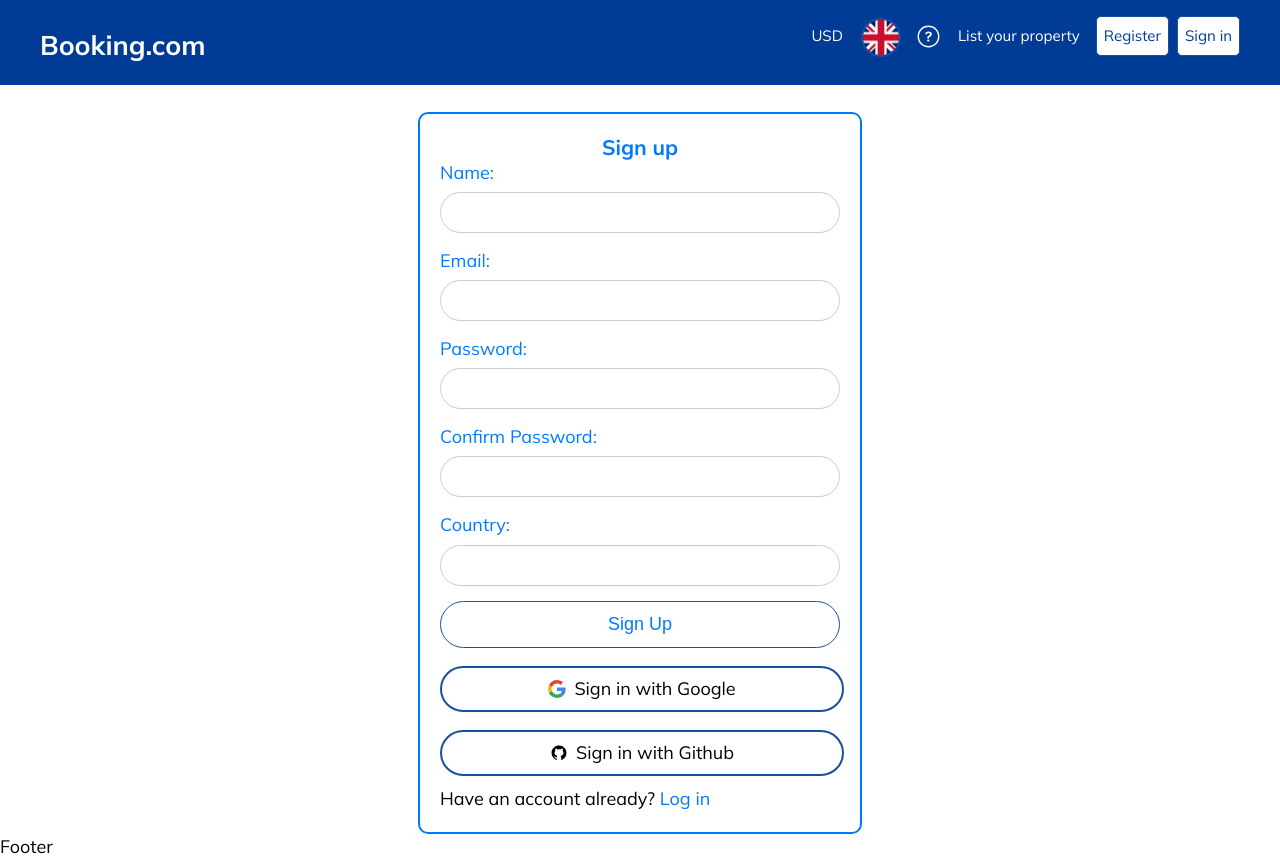
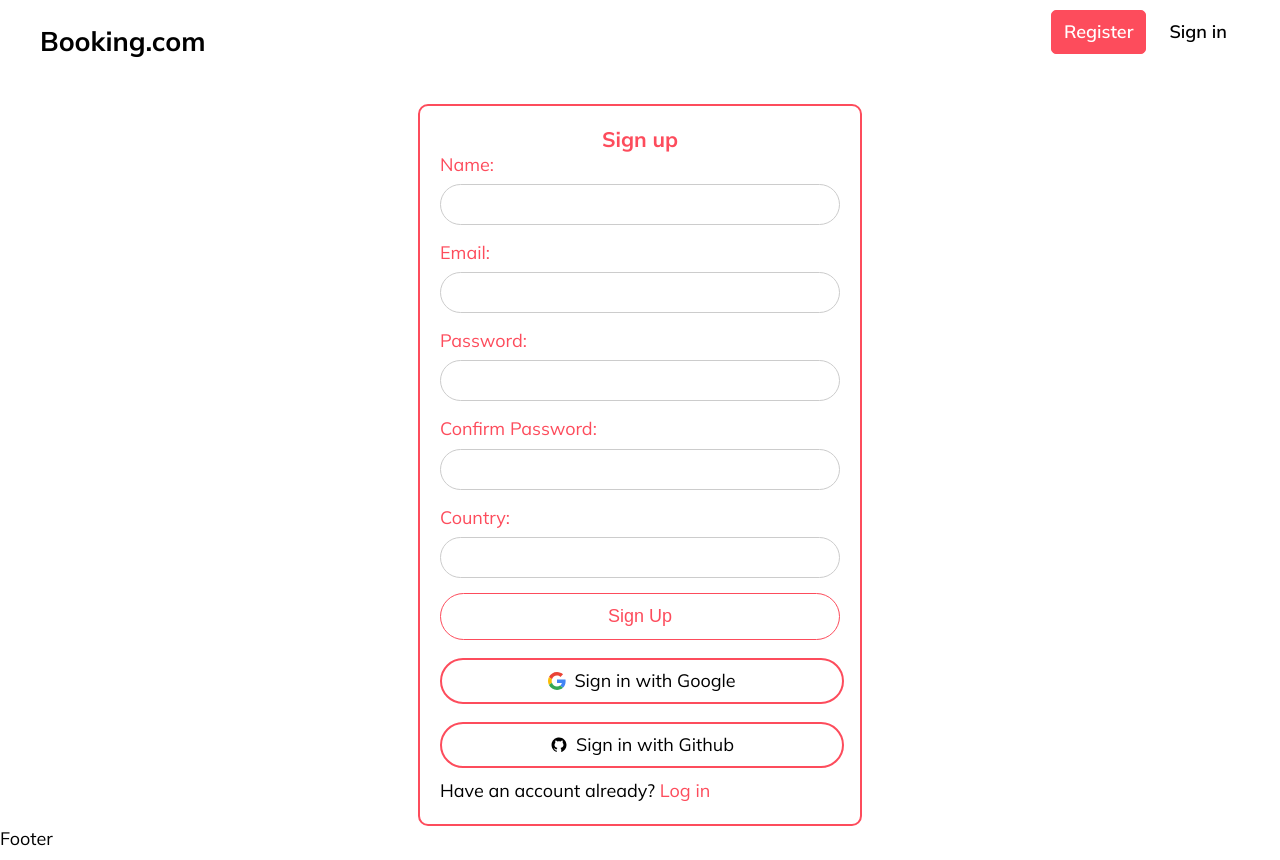
Before and after one commit to Vaish1401/stayvista-booking-app, a React (Vite) app: page /signup in a window 1280 px wide. Built offline with nearby package versions, Linux system fonts and the light colour scheme.

Commit message:
color and design change

```diff
--- a/src/components/SearchHotel/SearchHotel.css
+++ b/src/components/SearchHotel/SearchHotel.css
@@ -57,9 +57,10 @@
   background-color: var(--border-color);
   padding: 9px 24px;
   transition: all 0.4s;
-  color: var(--parimary-secondary);
+  color: var(--primary-color);
   cursor: pointer;
   &:hover {
+    color: var(--parimary-secondary);
     background-color: var(--primary-color);
   }
 }
@@ -73,7 +74,7 @@
   transform: translate(630px, 5px);
   border-radius: 10px;
   padding: 30px;
-  background-color: var(--parimary-secondary);
+  background-color: var(--primary-color);
 }
 
 .people__container {
--- a/src/components/common/Header.css
+++ b/src/components/common/Header.css
@@ -1,9 +1,8 @@
 .header-section {
-  color: #fff;
   width: 100%;
   transform: translateY(0);
   transition: 0.5s all;
-  background-color: var(--primary-color);
+  background-color: var(--parimary-secondary);
   padding: 10px 0 5px 0;
 }
 
@@ -13,10 +12,6 @@
   justify-content: space-between;
 }
 
-.header__nav--links {
-  display: flex;
-}
-
 .header__logo h1 {
   font-family: math;
 }
@@ -24,132 +19,33 @@
 .header__links {
   display: flex;
   align-items: center;
-  gap: 2px;
-}
-
-.mobile__menu--header__links a:hover {
-  color: var(--parimary-secondary);
-  background-color: var(--hover-color);
+  gap: 10px;
 }
 
 .header__links a {
   list-style: none;
-  padding: 8px 8px;
+  padding: 8px 12px;
   transition: all 0.3s;
   border-radius: 5px;
-  color: var(--parimary-secondary);
+  font-weight: 600;
   display: flex;
+}
+
+.button-primary {
+  color: var(--primary-color);
+  border: 1px solid var(--hover-color);
+  background-color: var(--hover-color);
   &:hover {
-    background-color: var(--hover-color);
+    color: var(--parimary-secondary);
+    background-color: var(--primary-color);
   }
 }
 
-.header__link--image {
-  width: 36px;
-  height: 36px;
+.button-secondary {
+  border: 1px solid var(--primary-color);
 }
 
-.header__links a img {
-  width: 100%;
+.button-secondary:hover {
+  color: var(--hover-color);
+  border: 1px solid var(--hover-color);
 }
-
-ul.header__links.users li a {
-  display: flex;
-  align-items: center;
-  gap: 5px;
-}
-
-.header__link {
-  text-decoration: none;
-  font-size: 15px;
-  font-weight: 400;
-}
-
-.mobile__nav--bar,
-.mobile__nav--logo,
-.mobile__menu {
-  display: none;
-}
-
-.header__link img {
-  border: 2px solid var(--hover-color);
-  border-radius: 50%;
-  height: 35px;
-  width: 35px;
-}
-
-.header__link svg {
-  width: 1.5rem;
-  height: 1.5rem;
-}
-
-.header__links.links--button {
-  gap: 8px;
-}
-
-@media screen and (max-width: 600px) {
-  .header__links {
-    display: none;
-  }
-
-  .header__logo {
-    display: none;
-  }
-
-  .mobile__nav--bar {
-    display: block;
-    color: black !important;
-  }
-
-  .mobile__nab--hamburger {
-    display: block;
-  }
-
-  .mobile__nav--logo {
-    display: block;
-  }
-
-  .mobile__menu {
-    color: black;
-    display: flex;
-    flex-direction: column;
-    text-align: center;
-    background: rgb(20 160 119 / 90%);
-  }
-
-  .mobile__menu--header__links {
-    display: flex;
-    flex-direction: column;
-    gap: 8px;
-  }
-
-  .mobile__nab--hamburger svg {
-    color: black;
-  }
-
-  .mobile__nav--bar {
-    display: flex;
-    justify-content: space-between;
-    align-items: center;
-    width: 100%;
-    margin: 0 15px;
-  }
-
-  .mobile__nav--right {
-    display: flex;
-    align-items: center;
-    color: red;
-  }
-
-  .mobile__nav--items {
-    display: flex;
-    align-items: center;
-    gap: 13px;
-  }
-
-  .mobile__nav--user {
-    display: flex;
-    align-items: center;
-    gap: 6px;
-  }
-}
--- a/src/components/common/Header.jsx
+++ b/src/components/common/Header.jsx
@@ -2,20 +2,12 @@
 import Container from "./Container";
 import "react-date-range/dist/styles.css"; // main css file
 import "react-date-range/dist/theme/default.css"; // theme css file
-// import { RxHamburgerMenu } from "react-icons/rx";
-// import { GoSignOut } from "react-icons/go";
-// import { RxCross2 } from "react-icons/rx";
-// import defaultUser from "../../assets/default__user.png";
-import { IoIosHelpCircleOutline } from "react-icons/io";
-
-import language from "../../assets/language.png";
 
 import "./Header.css";
 import { useContext } from "react";
 import { AuthContext } from "../../AuthProvider/AuthProvider";
 
 const Header = () => {
-  // const [isShow, setIsShow] = useState(false);
   const { state, logout } = useContext(AuthContext);
 
   const handleLogOut = () => {
@@ -25,57 +17,24 @@
     <header className="header-section">
       <Container>
         <nav className="header__content">
-          {/* <div className="mobile__nav--bar">
-            <div className="mobile__nav--logo">
-              <Logo />
-            </div>
-            <ul className="mobile__nav--items">
-              {user?.email ? (
-                <li className="mobile__nav--user header__link">
-                  <img
-                    src={user?.photoURL ? user?.photoURL : defaultUser}
-                    alt=""
-                  />
-                  <span>{user.displayName}</span>
-                </li>
-              ) : null}
-              <li
-                className="mobile__nab--hamburger"
-                onClick={() => setIsShow(!isShow)}
-              >
-                {isShow ? <RxCross2 /> : <RxHamburgerMenu />}
-              </li>
-            </ul>
-          </div> */}
           <div className="header__logo">
             <h2>Booking.com</h2>
           </div>
           <div className="header__nav--links">
-            <ul className="header__links">
-              <NavLink className="header__link">USD</NavLink>
-
-              <NavLink className="header__link">
-                <div className="header__link--image">
-                  <img src={language} alt="" />
-                </div>
-              </NavLink>
-
-              <NavLink className="header__link">
-                <IoIosHelpCircleOutline />
-              </NavLink>
-            </ul>
-            <ul className="header__links links--button  ">
-              <NavLink className="header__link">List your property</NavLink>
-
+            <ul className="header__links links--button">
               {state.user ? (
                 <>
                   <NavLink
                     to={"/account-settings"}
-                    className="header__link--button button"
+                    className="header__link--button button-primary"
                   >
                     Account
                   </NavLink>
-                  <NavLink onClick={handleLogOut} to={"/"}>
+                  <NavLink
+                    className="header__link--button button-secondary"
+                    onClick={handleLogOut}
+                    to={"/"}
+                  >
                     LogOut
                   </NavLink>
                 </>
@@ -83,13 +42,13 @@
                 <>
                   <NavLink
                     to={"/signup"}
-                    className="header__link--button button"
+                    className="header__link--button button-primary"
                   >
                     Register
                   </NavLink>
                   <NavLink
                     to={"/login"}
-                    className="header__link--button button"
+                    className="header__link--button button-secondary"
                   >
                     Sign in
                   </NavLink>
@@ -98,64 +57,6 @@
             </ul>
           </div>
         </nav>
-
-        {/* mobile menu li start */}
-
-        {/* {isShow && (
-          <div className="mobile__menu">
-            <ul className="mobile__menu--header__links">
-              <NavLink className="mobile__menu--header__link" to={"/"}>
-                Home
-              </NavLink>
-
-              <NavLink className="mobile__menu--header__link" to={"/jobs"}>
-                Jobs
-              </NavLink>
-
-              <NavLink className="mobile__menu--header__link" to={"/about"}>
-                About
-              </NavLink>
-
-              <NavLink className="mobile__menu--header__link" to={"/contact"}>
-                Contact
-              </NavLink>
-
-              <NavLink className="mobile__menu--header__link" to={"/favorite"}>
-                Favorite
-              </NavLink>
-            </ul>
-
-            {user ? (
-              <ul className="mobile__menu--header__links">
-                <li>
-                  <Link
-                    onClick={handleSignOut}
-                    className="mobile__menu--header__link"
-                  >
-                    Sign Out <GoSignOut />
-                  </Link>
-                </li>
-              </ul>
-            ) : (
-              <ul className="mobile__menu--header__links">
-                <li>
-                  <NavLink
-                    className="mobile__menu--header__link"
-                    to={"/signup"}
-                  >
-                    Sign Up
-                  </NavLink>
-                </li>
-                <li>
-                  <NavLink className="mobile__menu--header__link" to={"/login"}>
-                    Sign In
-                  </NavLink>
-                </li>
-              </ul>
-            )}
-          </div>
-        )} */}
-        {/* mobile menu li end */}
       </Container>
     </header>
   );
--- a/src/components/featured/featured.css
+++ b/src/components/featured/featured.css
@@ -1,4 +1,5 @@
 .featured-section {
+  margin: 3rem 0;
   padding: 2rem 0 4rem 0;
   background-color: var(--featured--color);
 }
@@ -12,8 +13,9 @@
 }
 
 .featured__title {
-  color: var(--parimary-secondary);
+  color: var(--primary-color);
   padding-left: 3rem;
+  text-align: center;
 }
 
 .featured__title h1 {
@@ -39,7 +41,6 @@
   height: 340px;
   width: 340px;
   overflow: hidden;
-  position: relative;
   border-radius: 10px;
 }
 
@@ -56,11 +57,11 @@
 .featuredTitles {
   position: absolute;
   transform: translate(30px, -100px);
-  color: var(--parimary-secondary);
+  color: var(--primary-color);
 }
 
 .featured__button {
-  background: tomato !important;
+  background: var(--hover-color) !important;
   padding: 7px 12px;
   font-size: 15px;
   border-radius: 7px;
--- a/src/index.css
+++ b/src/index.css
@@ -11,7 +11,7 @@
 }
 
 ::-webkit-scrollbar-thumb {
-  background: #14a077;
+  background: #fd4c5c;
   border-radius: 5px;
 }
 
@@ -20,16 +20,16 @@
 }
 
 ::selection {
-  background: #14a077;
+  background: #fd4c5c;
   color: #ffffff;
   text-shadow: none;
 }
 
 :root {
-  --primary-color: #003b95;
-  --parimary-secondary: #fff;
-  --hover-color: #1a4fa0;
-  --border-color: #0079ff;
+  --primary-color: #fff;
+  --primary-secondary: #222;
+  --hover-color: #fd4c5c;
+  --border-color: #fd4c5c;
   --featured--color: #1a1a3d;
 }
 
@@ -78,19 +78,13 @@
   margin-block-end: 0px;
 }
 
-.button {
+/* .button {
   padding: 6px 7px !important;
   font-size: 15px;
   transition: all 0.4s ease-in-out;
   border: 1px solid var(--hover-color);
-  background-color: var(--parimary-secondary);
-  color: var(--primary-color) !important;
   border-radius: 3px;
-  &:hover {
-    background-color: var(--parimary-secondary) !important;
-    color: var(--primary-color) !important;
-  }
-}
+} */
 
 ul {
   padding-inline-start: 0px;
--- a/src/pages/Home/Home.css
+++ b/src/pages/Home/Home.css
@@ -22,7 +22,7 @@
 
 .home__section--title,
 .home__section--desc {
-  color: var(--parimary-secondary);
+  color: var(--primary-color);
 }
 
 .home__section--title {
```
